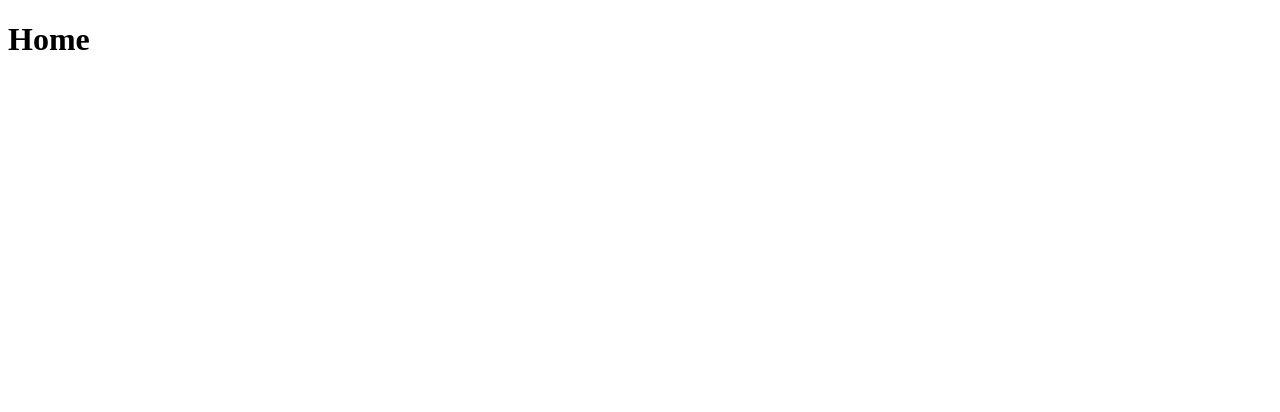
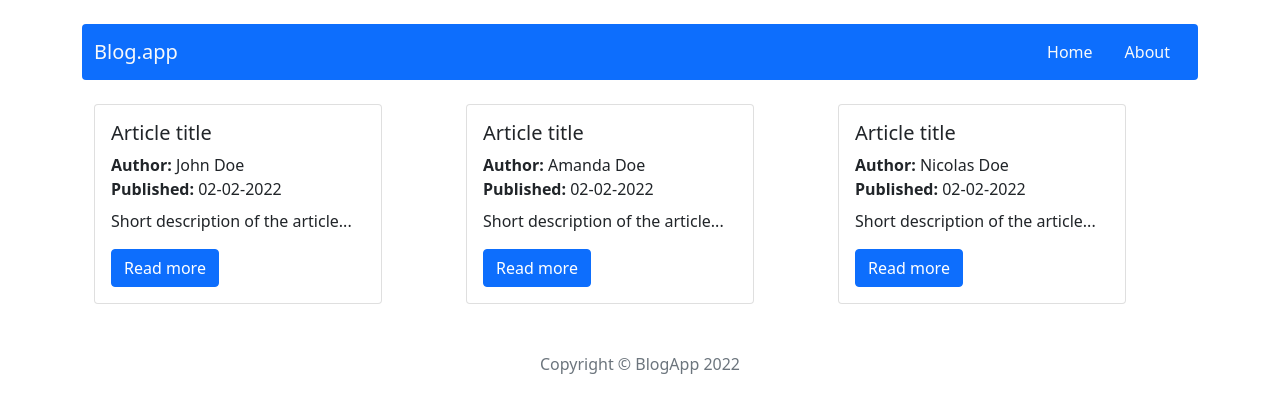
Before and after one commit to Lukasz-Sochacki/blogApp, a React (Create React App) app: page / in a window 1280 px wide. Shown: the top 412 px of the page. Built offline with nearby package versions, Linux system fonts and the light colour scheme.

Commit message:
Add Navigation and Home

```diff
--- a/src/App.js
+++ b/src/App.js
@@ -5,10 +5,14 @@ import EditPost from './components/pages/EditPost/EditPost';
 import Home from './components/pages/Home/Home';
 import { Routes, Route } from 'react-router-dom';
 import NotFound from './components/pages/NotFound/NotFound';
+import Header from './components/views/Header/Header';
+import Footer from './components/views/Footer/Footer';
+import { Container } from 'react-bootstrap';
 
 function App() {
   return (
-    <main>
+    <Container>
+      <Header />
       <Routes>
         <Route path='/' element={<Home />} />
         <Route path='/about' element={<About />} />
@@ -17,7 +21,8 @@ function App() {
         <Route path='/post/edit/:id' element={<EditPost />} />
         <Route path='*' element={<NotFound />} />
       </Routes>
-    </main>
+      <Footer />
+    </Container>
   );
 }
 
--- a/src/components/pages/Home/Home.js
+++ b/src/components/pages/Home/Home.js
@@ -1,10 +1,40 @@
 import styles from './Home.module.scss';
+import { getAllPosts } from '../../../redux/postsRedux';
+import { useSelector } from 'react-redux';
+import { Card, Col, Container, Row, Stack } from 'react-bootstrap';
+import { Link } from 'react-router-dom';
 
 const Home = () => {
+  const posts = useSelector(getAllPosts);
+  console.log(posts);
+
   return (
-    <div>
-      <h1>Home</h1>
-    </div>
+    <>
+      <Container>
+        <Row>
+          {posts.map((post) => (
+            <Col md='4' key={post.id} className='mb-4'>
+              <Card style={{ width: '18rem' }}>
+                <Card.Body>
+                  <Card.Title>{post.title}</Card.Title>
+                  <p className='mb-2'>
+                    <strong>Author: </strong>
+                    {post.author}
+                    <br />
+                    <strong>Published: </strong>
+                    {post.publishedDate}
+                  </p>
+                  <Card.Text>{post.shortDescription}</Card.Text>
+                  <Link to={`/post/${post.id}`} className='btn btn-primary'>
+                    Read more
+                  </Link>
+                </Card.Body>
+              </Card>
+            </Col>
+          ))}
+        </Row>
+      </Container>
+    </>
   );
 };
 
--- /dev/null
+++ b/src/components/views/Footer/Footer.js
@@ -0,0 +1,11 @@
+import styles from './Footer.module.scss';
+
+const Footer = () => {
+  return (
+    <div className='text-center text-muted my-4'>
+      Copyright &copy; BlogApp 2022
+    </div>
+  );
+};
+
+export default Footer;
--- /dev/null
+++ b/src/components/views/Header/Header.js
@@ -0,0 +1,12 @@
+import styles from './Header.module.scss';
+import NavBar from '../NavBar/NavBar';
+
+const Header = () => {
+  return (
+    <div>
+      <NavBar />
+    </div>
+  );
+};
+
+export default Header;
--- /dev/null
+++ b/src/components/views/NavBar/NavBar.js
@@ -0,0 +1,34 @@
+import styles from './NavBar.module.scss';
+import { NavLink } from 'react-router-dom';
+import Nav from 'react-bootstrap/Nav';
+import Navbar from 'react-bootstrap/Navbar';
+import Container from 'react-bootstrap/Container';
+
+const NavBar = () => {
+  return (
+    <>
+      <Navbar
+        bg='primary'
+        variant='dark'
+        data-bs-theme='dark'
+        className='mt-4 mb-4 rounded'
+      >
+        <Container>
+          <Navbar.Brand className='text-light' href='/'>
+            Blog.app
+          </Navbar.Brand>
+          <Nav className='d-inline-flex'>
+            <Nav.Link className='text-light px-3' as={NavLink} to='/'>
+              Home
+            </Nav.Link>
+            <Nav.Link className='text-light px-3' as={NavLink} to='/about'>
+              About
+            </Nav.Link>
+          </Nav>
+        </Container>
+      </Navbar>
+    </>
+  );
+};
+
+export default NavBar;
--- /dev/null
+++ b/src/components/views/NavBar/NavBar.module.scss
@@ -0,0 +1,10 @@
+.link {
+  text-decoration: none;
+  color: red;
+}
+
+.linkActive {
+  text-decoration: underline;
+  font-weight: bold;
+  color: white;
+}
--- a/src/index.js
+++ b/src/index.js
@@ -4,6 +4,7 @@ import App from './App';
 import { Provider } from 'react-redux';
 import store from './redux/store';
 import { BrowserRouter } from 'react-router-dom';
+import 'bootstrap/dist/css/bootstrap.min.css';
 
 const root = ReactDOM.createRoot(document.getElementById('root'));
 root.render(
--- a/src/redux/initialState.js
+++ b/src/redux/initialState.js
@@ -1,5 +1,32 @@
 const initialState = {
-  posts: [],
+  posts: [
+    {
+      id: '1',
+      title: 'Article title',
+      shortDescription: 'Short description of the article...',
+      content: 'Main content of the article',
+      publishedDate: '02-02-2022',
+      author: 'John Doe',
+    },
+
+    {
+      id: '2',
+      title: 'Article title',
+      shortDescription: 'Short description of the article...',
+      content: 'Main content of the article',
+      publishedDate: '02-02-2022',
+      author: 'Amanda Doe',
+    },
+
+    {
+      id: '3',
+      title: 'Article title',
+      shortDescription: 'Short description of the article...',
+      content: 'Main content of the article',
+      publishedDate: '02-02-2022',
+      author: 'Nicolas Doe',
+    },
+  ],
 };
 
 export default initialState;
--- a/src/redux/postsRedux.js
+++ b/src/redux/postsRedux.js
@@ -1,4 +1,6 @@
 //selectors
+
+export const getAllPosts = (state) => state.posts;
 
 //actions
 
```
Also changed, not shown: src/components/views/Footer/Footer.module.scss (added), src/components/views/Header/Header.module.scss (added).
